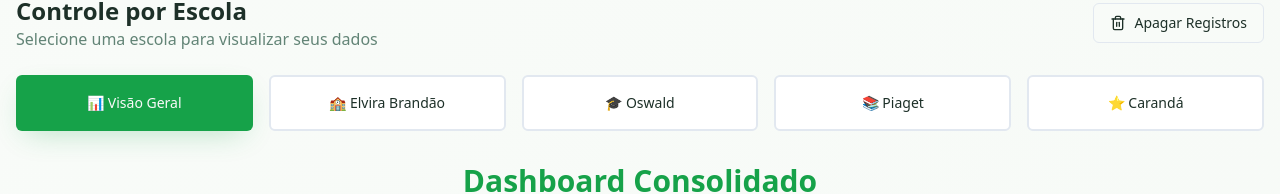
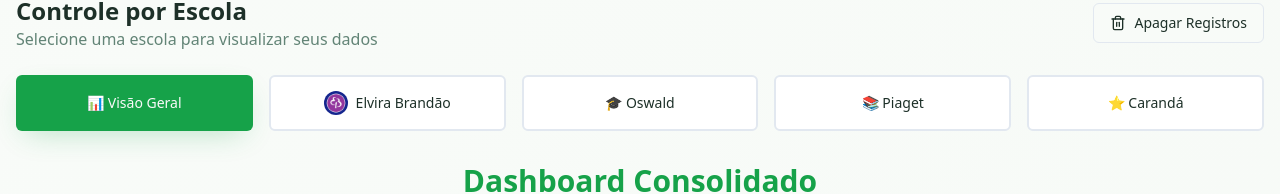
Before and after one commit to felipegothardo/oep-esg, a React (Vite) app: page / in a window 1280 px wide. Shown: the part 601-795 px from the top of the page. Built offline with nearby package versions, Linux system fonts and the light colour scheme.

Commit message:
Substituir ícone da escola
Substitui o ícone da casa do colégio Elvira Brandão pelo primeiro logo fornecido (em roxo).

```diff
--- a/src/components/Dashboard.tsx
+++ b/src/components/Dashboard.tsx
@@ -183,7 +183,15 @@ export default function Dashboard() {
                 : 'bg-card border-2 hover:bg-blue/10 hover:border-blue'
             }`}
           >
-            🏫 Elvira Brandão
+            <div className="flex items-center gap-2">
+              <img
+                src="/lovable-uploads/e58c527b-6688-463f-a34f-e8f2a75567b0.png"
+                alt="Logo do Colégio Elvira Brandão"
+                className="h-5 w-5 md:h-6 md:w-6 rounded-full"
+                loading="lazy"
+              />
+              <span>Elvira Brandão</span>
+            </div>
           </Button>
 
           <Button
```
Also changed, not shown: public/lovable-uploads/e58c527b-6688-463f-a34f-e8f2a75567b0.png (added).
